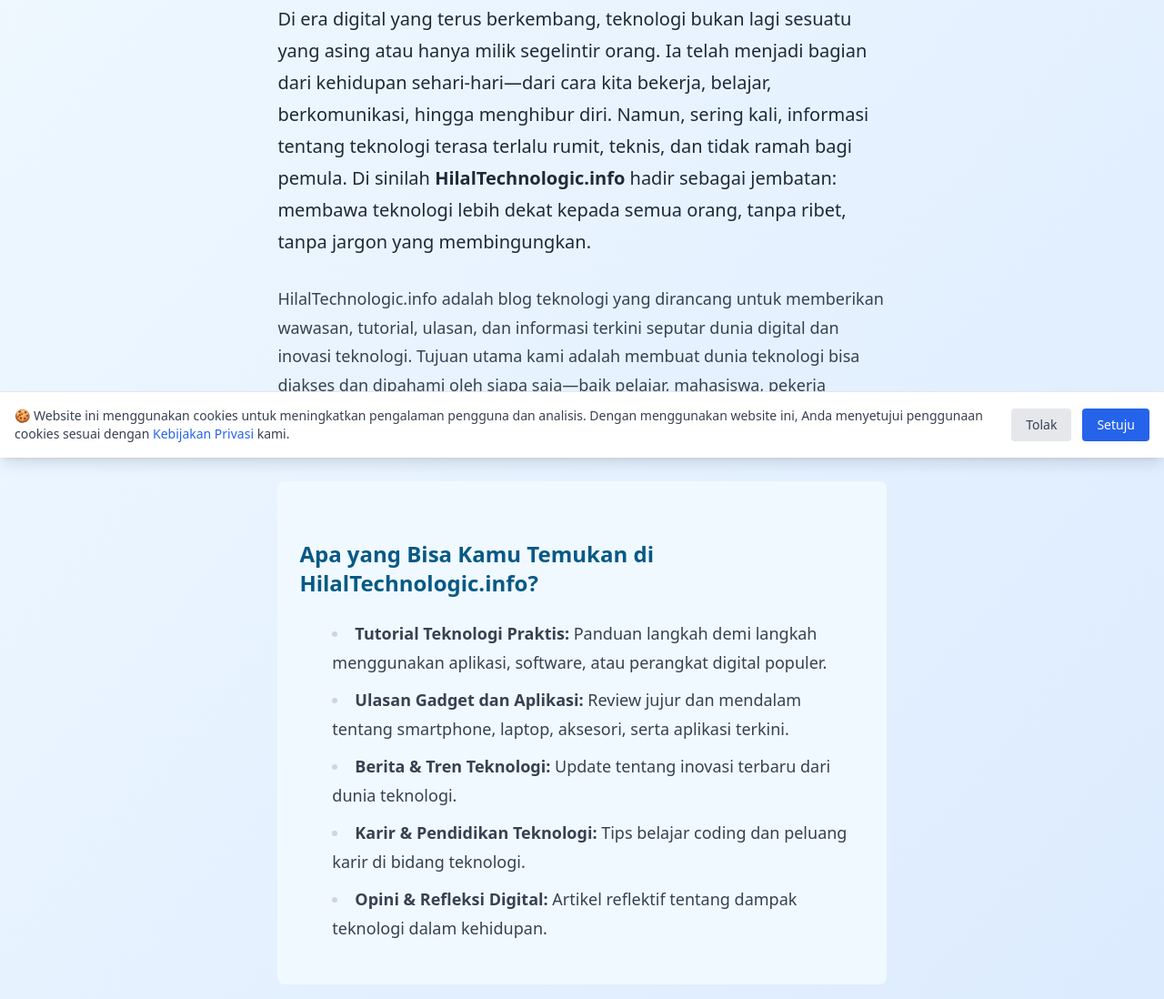
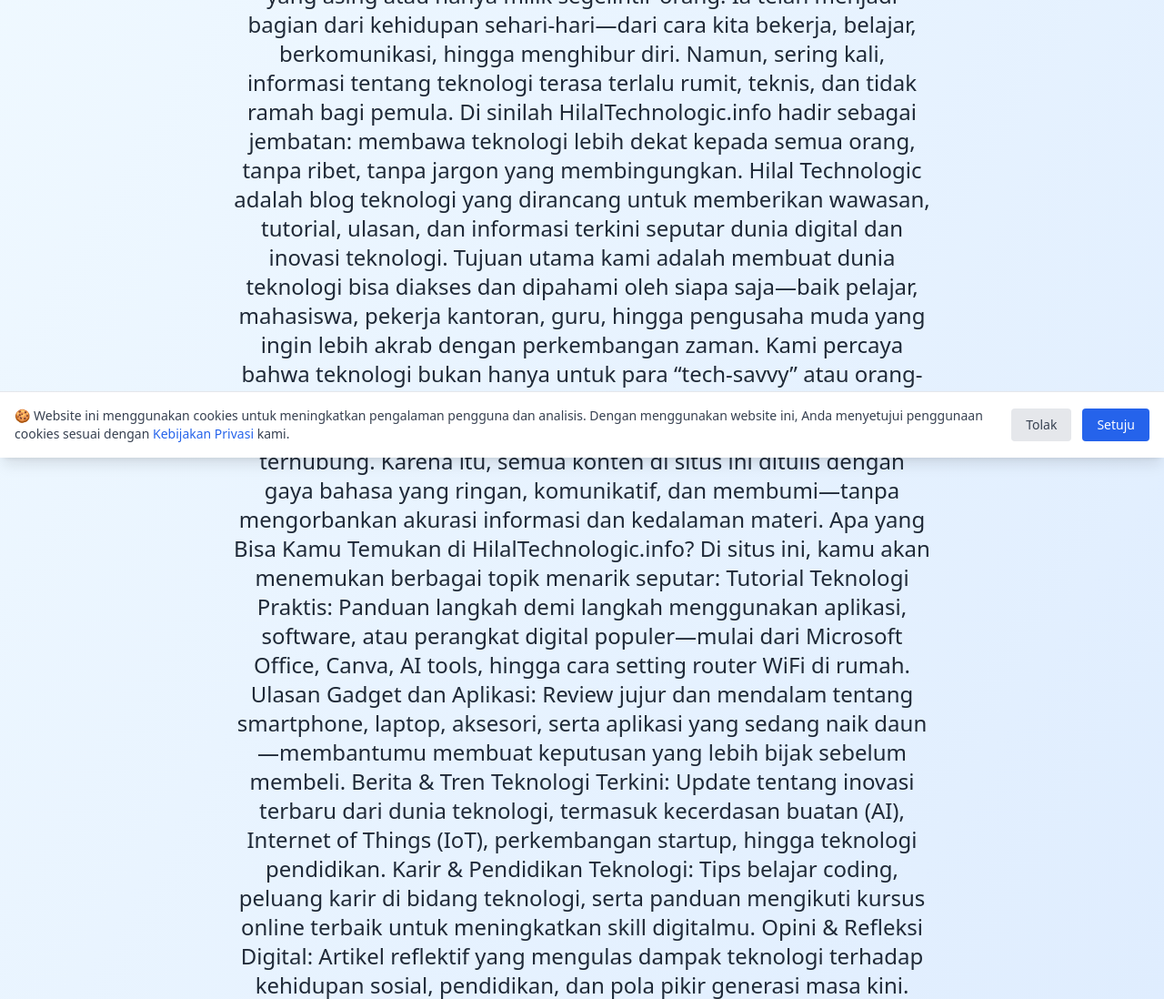
Before and after one commit to hilaltechnologic/hilaltechnologic, an Astro site: page / in a window 1280 px wide. Shown: the part 297-1395 px from the top of the page at 91% size. Built offline with nearby package versions, Linux system fonts and the light colour scheme; Astro itself is replaced by a stand-in of ours.

Commit message:
Intro Selection1

```diff
--- a/src/pages/index.astro
+++ b/src/pages/index.astro
@@ -54,29 +54,38 @@
     <section class="bg-gradient-to-br from-primary-50 to-blue-100 dark:from-gray-900 dark:to-gray-800 py-20">
       <div class="container mx-auto px-4 text-center">
         <h1 class="text-5xl md:text-6xl font-bold text-gray-900 dark:text-white mb-6">
-          Selamat Datang di <span class="text-primary-600">HilalTechnologic.info</span>
+          Selamat Datang di <span class="text-primary-600">Hilal Technologic</span>
         </h1>
-        <h2 class="text-3xl md:text-4xl font-bold text-gray-800 dark:text-gray-100 mb-4">Portal Teknologi untuk Semua Kalangan</h2>
-        <div class="prose prose-lg dark:prose-invert max-w-4xl mx-auto text-left">
-          <p class="text-xl text-gray-800 dark:text-gray-100 mb-6">
-            Di era digital yang terus berkembang, teknologi bukan lagi sesuatu yang asing atau hanya milik segelintir orang. Ia telah menjadi bagian dari kehidupan sehari-hari—dari cara kita bekerja, belajar, berkomunikasi, hingga menghibur diri. Namun, sering kali, informasi tentang teknologi terasa terlalu rumit, teknis, dan tidak ramah bagi pemula. Di sinilah <strong>HilalTechnologic.info</strong> hadir sebagai jembatan: membawa teknologi lebih dekat kepada semua orang, tanpa ribet, tanpa jargon yang membingungkan.
-          </p>
+        <p class="text-xl md:text-2xl text-gray-800 dark:text-gray-100 mb-8 max-w-3xl mx-auto">
+          Di era digital yang terus berkembang, teknologi bukan lagi sesuatu yang asing atau hanya milik segelintir orang. Ia telah menjadi bagian dari kehidupan sehari-hari—dari cara kita bekerja, belajar, berkomunikasi, hingga menghibur diri. Namun, sering kali, informasi tentang teknologi terasa terlalu rumit, teknis, dan tidak ramah bagi pemula. Di sinilah HilalTechnologic.info hadir sebagai jembatan: membawa teknologi lebih dekat kepada semua orang, tanpa ribet, tanpa jargon yang membingungkan.
 
-          <p class="text-lg text-gray-700 dark:text-gray-200 mb-6">
-            HilalTechnologic.info adalah blog teknologi yang dirancang untuk memberikan wawasan, tutorial, ulasan, dan informasi terkini seputar dunia digital dan inovasi teknologi. Tujuan utama kami adalah membuat dunia teknologi bisa diakses dan dipahami oleh siapa saja—baik pelajar, mahasiswa, pekerja kantoran, guru, hingga pengusaha muda yang ingin lebih akrab dengan perkembangan zaman.
-          </p>
+Hilal Technologic adalah blog teknologi yang dirancang untuk memberikan wawasan, tutorial, ulasan, dan informasi terkini seputar dunia digital dan inovasi teknologi. Tujuan utama kami adalah membuat dunia teknologi bisa diakses dan dipahami oleh siapa saja—baik pelajar, mahasiswa, pekerja kantoran, guru, hingga pengusaha muda yang ingin lebih akrab dengan perkembangan zaman.
 
-          <div class="bg-primary-50 dark:bg-gray-800 p-6 rounded-lg mb-6">
-            <h3 class="text-2xl font-bold text-primary-800 dark:text-primary-300 mb-4">Apa yang Bisa Kamu Temukan di HilalTechnologic.info?</h3>
-            <ul class="list-disc list-inside space-y-2 text-gray-700 dark:text-gray-200">
-              <li><strong>Tutorial Teknologi Praktis:</strong> Panduan langkah demi langkah menggunakan aplikasi, software, atau perangkat digital populer.</li>
-              <li><strong>Ulasan Gadget dan Aplikasi:</strong> Review jujur dan mendalam tentang smartphone, laptop, aksesori, serta aplikasi terkini.</li>
-              <li><strong>Berita & Tren Teknologi:</strong> Update tentang inovasi terbaru dari dunia teknologi.</li>
-              <li><strong>Karir & Pendidikan Teknologi:</strong> Tips belajar coding dan peluang karir di bidang teknologi.</li>
-              <li><strong>Opini & Refleksi Digital:</strong> Artikel reflektif tentang dampak teknologi dalam kehidupan.</li>
-            </ul>
-          </div>
-        </div>
+Kami percaya bahwa teknologi bukan hanya untuk para “tech-savvy” atau orang-orang yang menguasai coding. Teknologi adalah alat yang bisa membantu siapa pun menjadi lebih produktif, kreatif, dan terhubung. Karena itu, semua konten di situs ini ditulis dengan gaya bahasa yang ringan, komunikatif, dan membumi—tanpa mengorbankan akurasi informasi dan kedalaman materi.
+
+Apa yang Bisa Kamu Temukan di HilalTechnologic.info?
+Di situs ini, kamu akan menemukan berbagai topik menarik seputar:
+
+Tutorial Teknologi Praktis: Panduan langkah demi langkah menggunakan aplikasi, software, atau perangkat digital populer—mulai dari Microsoft Office, Canva, AI tools, hingga cara setting router WiFi di rumah.
+
+Ulasan Gadget dan Aplikasi: Review jujur dan mendalam tentang smartphone, laptop, aksesori, serta aplikasi yang sedang naik daun—membantumu membuat keputusan yang lebih bijak sebelum membeli.
+
+Berita & Tren Teknologi Terkini: Update tentang inovasi terbaru dari dunia teknologi, termasuk kecerdasan buatan (AI), Internet of Things (IoT), perkembangan startup, hingga teknologi pendidikan.
+
+Karir & Pendidikan Teknologi: Tips belajar coding, peluang karir di bidang teknologi, serta panduan mengikuti kursus online terbaik untuk meningkatkan skill digitalmu.
+
+Opini & Refleksi Digital: Artikel reflektif yang mengulas dampak teknologi terhadap kehidupan sosial, pendidikan, dan pola pikir generasi masa kini.
+
+Untuk Siapa Blog Ini Dibuat?
+Blog ini dibuat untuk kamu yang ingin memahami dan mengikuti perkembangan teknologi, tetapi merasa dunia digital terlalu cepat bergerak dan kadang membingungkan. Entah kamu seorang pelajar yang ingin belajar dasar-dasar coding, seorang guru yang ingin memanfaatkan teknologi di kelas, atau seorang karyawan yang ingin memaksimalkan produktivitas kerja—HilalTechnologic.info adalah tempat belajar yang ramah dan terbuka.
+
+Kami juga menargetkan komunitas pembelajar sepanjang hayat yang percaya bahwa kemampuan digital adalah kebutuhan masa kini. Di sini, tidak ada istilah "terlambat belajar". Yang ada hanyalah semangat untuk terus tumbuh dan berkembang di tengah gelombang teknologi yang terus berubah.
+
+Misi Kami
+Kami ingin menciptakan ekosistem digital yang inklusif. Kami ingin menghapus jarak antara teknologi dan masyarakat umum. Kami ingin menjadi bagian dari gerakan literasi digital di Indonesia yang menjunjung tinggi akses informasi, transparansi, dan edukasi berkelanjutan.
+
+Melalui artikel-artikel yang informatif dan inspiratif, kami berharap bisa membantu masyarakat tidak hanya menjadi pengguna teknologi yang pasif, tapi juga menjadi kreator yang aktif—menciptakan solusi, membangun proyek, atau bahkan memulai bisnis digital sendiri.
+        </p>
         <div class="flex flex-col sm:flex-row gap-4 justify-center">
           <a href="/blog" class="btn-primary text-lg px-8 py-3">
             Jelajahi Blog
@@ -327,38 +336,4 @@
     -webkit-box-orient: vertical;
     overflow: hidden;
   }
-
-  /* Prose Styling */
-  .prose {
-    max-width: 65ch;
-    color: inherit;
-  }
-
-  .prose p {
-    margin-bottom: 1.5em;
-    line-height: 1.75;
-  }
-
-  .prose strong {
-    color: inherit;
-    font-weight: 600;
-  }
-
-  .prose ul {
-    margin-top: 1.25em;
-    margin-bottom: 1.25em;
-  }
-
-  .prose li {
-    margin-top: 0.5em;
-    margin-bottom: 0.5em;
-  }
-
-  .dark .prose {
-    color: #e5e7eb;
-  }
-
-  .dark .prose strong {
-    color: #f3f4f6;
-  }
 </style>
```
